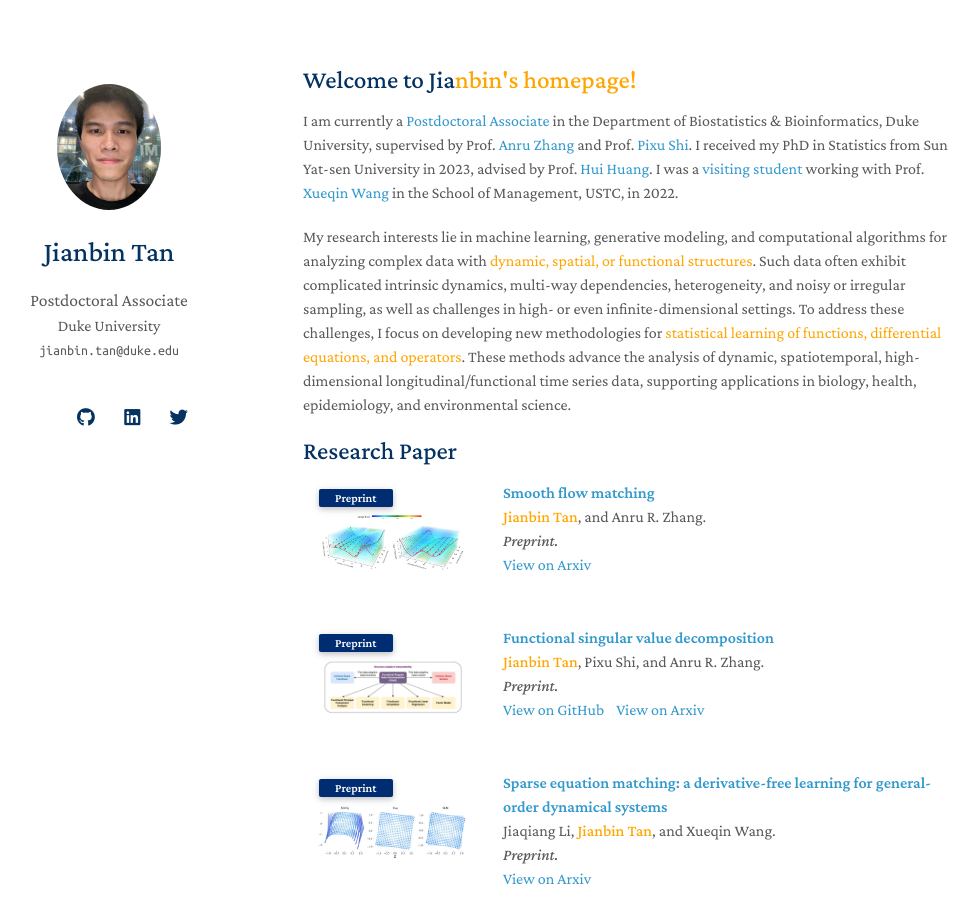
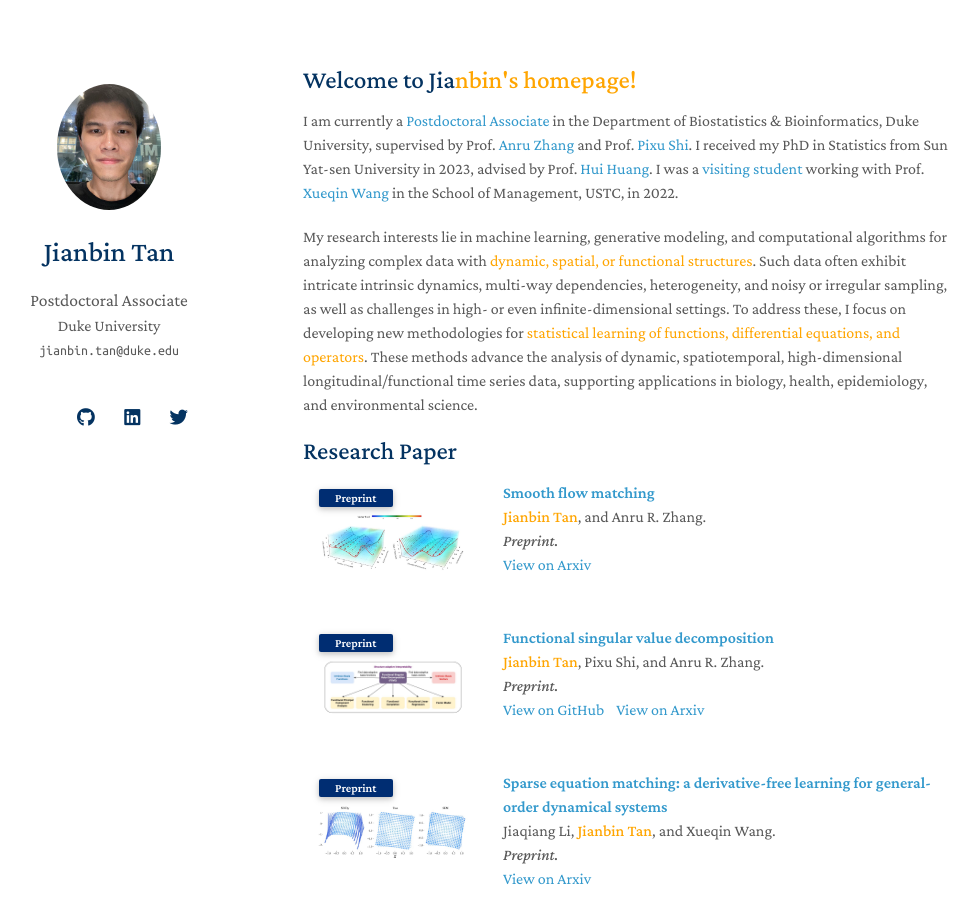
Before and after one commit to Tan-jianbin/Tan-jianbin.github.io, a Jekyll site: the page built from index.md, in a window 1280 px wide and 900 px high. Shown: the whole window, without its empty margins (167-1145 px from the left). Built offline with Jekyll 4.4.1, drawn with Linux system fonts in a browser that asks for light colours; nearby versions of some CDN libraries; a style sheet for code colours, icons or effects is not loaded; our own code applies the rules of GitHub Pages for plain Markdown files.

Commit message:
Update index.md

```diff
--- a/index.md
+++ b/index.md
@@ -6,5 +6,5 @@
 
 I am currently a [Postdoctoral Associate](https://biostat.duke.edu/profile/jianbin-tan) in the Department of Biostatistics & Bioinformatics, Duke University, supervised by Prof. [Anru Zhang](https://anruzhang.github.io) and Prof. [Pixu Shi](https://pixushi.github.io). I received my PhD in Statistics from Sun Yat-sen University in 2023, advised by Prof. [Hui Huang](http://cfas.ruc.edu.cn/kydw/zzyjy/hh/index.htm). I was a [visiting student](https://statlab905.github.io/author/jianbin-tan/) working with Prof. [Xueqin Wang](https://bs.ustc.edu.cn/english/profile.php?id=650) in the School of Management, USTC, in 2022.
 
-My research interests lie in machine learning, generative modeling, and computational algorithms for analyzing complex data with <span style="color: orange;">dynamic, spatial, or functional structures</span>. Such data often exhibit complicated intrinsic dynamics, multi-way dependencies, heterogeneity, and noisy or irregular sampling, as well as challenges in high- or even infinite-dimensional settings. To address these challenges, I focus on developing new methodologies for  <span style="color: orange;">statistical learning of functions, differential equations, and operators</span>. These methods advance the analysis of dynamic, spatiotemporal, high-dimensional longitudinal/functional time series data, supporting applications in biology, health, epidemiology, and environmental science.
+My research interests lie in machine learning, generative modeling, and computational algorithms for analyzing complex data with <span style="color: orange;">dynamic, spatial, or functional structures</span>. Such data often exhibit intricate intrinsic dynamics, multi-way dependencies, heterogeneity, and noisy or irregular sampling, as well as challenges in high- or even infinite-dimensional settings. To address these, I focus on developing new methodologies for  <span style="color: orange;">statistical learning of functions, differential equations, and operators</span>. These methods advance the analysis of dynamic, spatiotemporal, high-dimensional longitudinal/functional time series data, supporting applications in biology, health, epidemiology, and environmental science.
 {% include_relative _includes/publications.md %}
```
